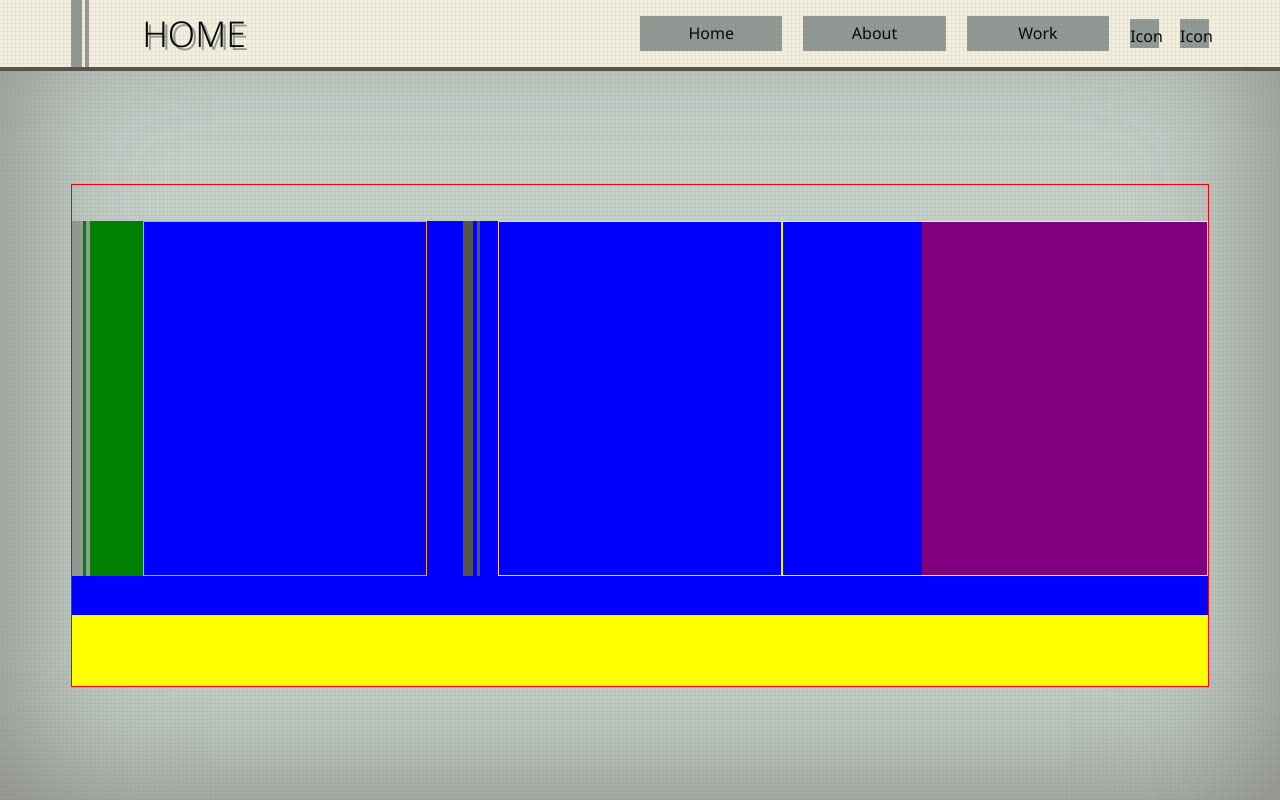
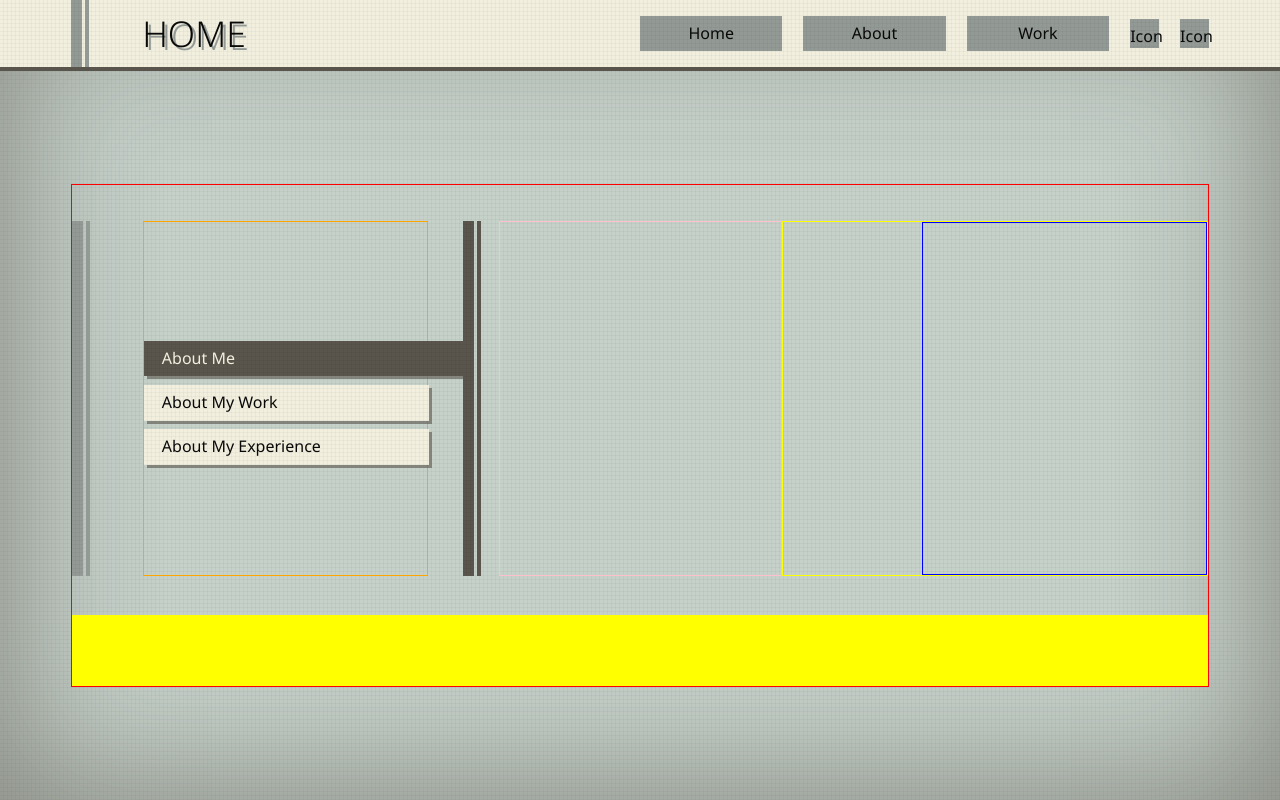
Before and after one commit to NoahAldhous/portfolio-2024, a Next.js app in the folder my-app/: page /about in a window 1280 px wide. Built offline with nearby package versions, Linux system fonts and the light colour scheme.

Commit message:
menu selection component created

```diff
--- a/my-app/src/app/about/page.tsx
+++ b/my-app/src/app/about/page.tsx
@@ -1,8 +1,16 @@
 import PageContainer from "@/components/PageContainer/PageContainer";
 import styles from "./styles/page.module.scss";
 import DecorativeLine from "@/components/DecorativeLine/DecorativeLine";
+import MenuSelection from "@/components/MenuSelection/MenuSelection";
 
 export default function page() {
+
+    const dataArray = [
+        {title: "About me"},
+        {title: "About my work"},
+        {title: "About my experience"}
+    ]
+
     return <PageContainer>
     <main className={styles.main}>
         <section className={styles.topContent}>
@@ -10,7 +18,7 @@ export default function page() {
                 <DecorativeLine color=""/>
             </section>
             <section className={styles.selection}>
-
+                <MenuSelection data={dataArray} menuName={""}/>
             </section>
             <section className={styles.lineSpace}>
                 <DecorativeLine color="walnut"/>
--- a/my-app/src/app/about/styles/page.module.scss
+++ b/my-app/src/app/about/styles/page.module.scss
@@ -10,7 +10,7 @@
     .topContent {
         width: 100%;
         height: 85.71%;
-        background-color: blue;
+        // background-color: blue;
         display: flex;
         justify-content: flex-start;
 
@@ -22,7 +22,7 @@
         }
 
         .lineBorder {
-            background-color: green;
+            // background-color: green;
             width: $unit-width-1;
             height: $unit-width-5;
         }
@@ -53,7 +53,7 @@
             .skillsetCard {
                 height: 100%;
                 width: $unit-width-4;
-                background-color: purple;
+                border: 1px solid blue;
             }
         }
     }
--- a/my-app/src/components/Button/styles/Button.module.scss
+++ b/my-app/src/components/Button/styles/Button.module.scss
@@ -64,7 +64,7 @@
     }
 
     &:hover .line {
-        width: 94%;
+        width: 95%;
 
         .thickLine {
             background-color: $eggshell;
@@ -74,12 +74,12 @@
 
             .upperThinLine {
                 background-color: $eggshell;
-                transform: rotate(-45deg) translateY(30%);
+                // transform: rotate(-45deg) translateY(30%);
             }
 
             .lowerThinLine {
                 background-color: $eggshell;
-                transform: rotate(45deg) translateY(-30%);
+                // transform: rotate(45deg) translateY(-30%);
             }
         }
     }
--- a/my-app/src/components/MenuSelection/MenuSelection.tsx
+++ b/my-app/src/components/MenuSelection/MenuSelection.tsx
@@ -1,5 +1,36 @@
-import styles from "./styles/MenuSelection.module.scss"
+"use client";
 
-export default function MenuSelection () {
+import styles from "./styles/MenuSelection.module.scss";
+import { useState } from "react";
 
+type Props = {
+    data: {
+        title: string
+    }[],
+    menuName: string | null;
 }
+
+export default function MenuSelection ({data, menuName}: Props) {
+
+    const [selection, setSelection] = useState(data[0].title)
+
+    function handleSelection(title:string, index:number){
+        setSelection(title);
+    }
+
+    return <section className={styles.menuContainer}>
+        <ul className={styles.menuList}>
+            <div className={styles.menuTitle}>
+                <p>{menuName}</p>
+            </div>
+            {data.map((item, index) =>
+                <li
+                    key={index}
+                    className={`${styles.menuItem} ${selection ==  item.title ? styles.activeButton : ""}`}
+                    onClick={()=> handleSelection(item.title, index)}>
+                    {item.title}
+                </li>
+            )}
+        </ul>
+    </section>
+}
--- a/my-app/src/components/MenuSelection/styles/MenuSelection.module.scss
+++ b/my-app/src/components/MenuSelection/styles/MenuSelection.module.scss
@@ -0,0 +1,55 @@
+@use "../../../app/variables" as *;
+
+.menuContainer{
+    width: 100%;
+    height: 100%;
+    // background-color: aqua;
+    display: flex;
+    justify-content: space-between;
+
+    .menuList {
+        height: 100%;
+        width: $unit-width-4;
+        position: relative;
+        display: flex;
+        flex-direction: column;
+        justify-content: center;
+        // background-color: aliceblue;
+
+        .menuTitle {
+            @include cardTitle;
+            width: $unit-width-4;
+            display: flex;
+            justify-content: space-between;
+        }
+
+        .menuItem {
+            text-transform: capitalize;
+            width: $unit-width-4;
+            height: $unit-width-half;
+            line-height: $unit-width-half;
+            background-color: $eggshell;
+            margin-top: $unit-width-eighth;
+            padding-left: $unit-width-quarter;
+            transition: width;
+            transition-duration: 300ms;
+            cursor: pointer;
+            box-shadow: $boxShadow;
+            @include pixelBackground;
+
+            &:hover {
+                width: $unit-width-4-and-a-quarter;
+            }
+        }
+
+        .activeButton{
+            width: $unit-width-4-and-a-half;
+            background-color: $walnut-brown;
+            color: $eggshell;
+
+            &:hover {
+                width:$unit-width-4-and-a-half
+            }
+        }
+    }
+}
```
